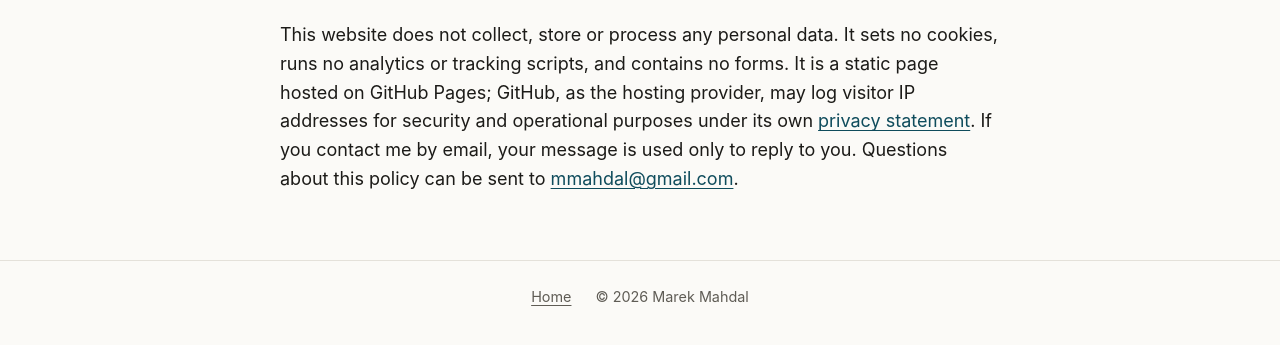
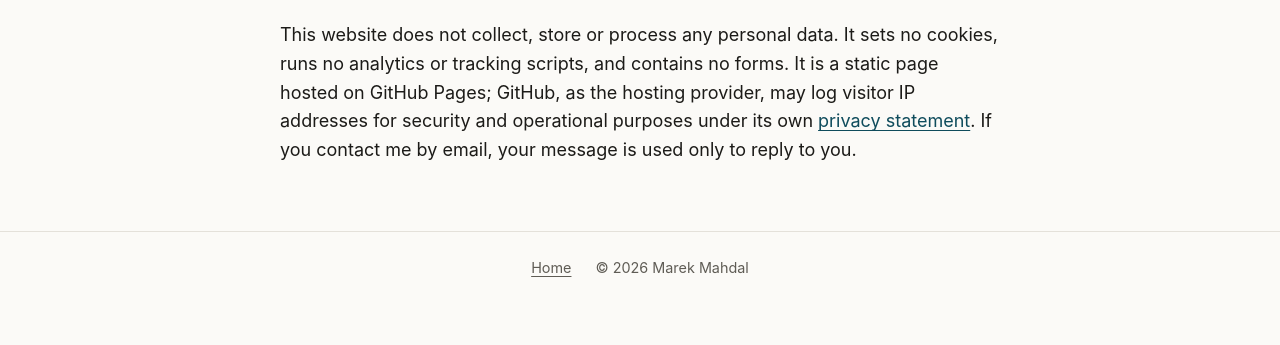
Before and after one commit to mmahdal/marekmahdal-site, a plain HTML site: page privacy.html in a window 1280 px wide. Shown: the part 157-502 px from the top of the page. Drawn offline with Linux system fonts and the light colour scheme.

Commit message:
Update privacy.html

```diff
--- a/privacy.html
+++ b/privacy.html
@@ -21,8 +21,7 @@
       GitHub, as the hosting provider, may log visitor IP addresses for security and operational
       purposes under its own
       <a href="https://docs.github.com/en/site-policy/privacy-policies/github-general-privacy-statement" rel="noopener">privacy statement</a>.
-      If you contact me by email, your message is used only to reply to you. Questions about this
-      policy can be sent to <a id="email" href="#">email</a>.
+      If you contact me by email, your message is used only to reply to you.
     </p>
   </main>
 
@@ -31,11 +30,6 @@
     <span>&copy; <span id="year">2026</span> Marek Mahdal</span>
   </footer>
   <script>
-    (function () {
-      var user = 'mmahdal', domain = 'gmail.com';
-      var a = document.getElementById('email');
-      a.href = 'mailto:' + user + '@' + domain; a.textContent = user + '@' + domain;
-    })();
     document.getElementById('year').textContent = new Date().getFullYear();
   </script>
 </body>
```
